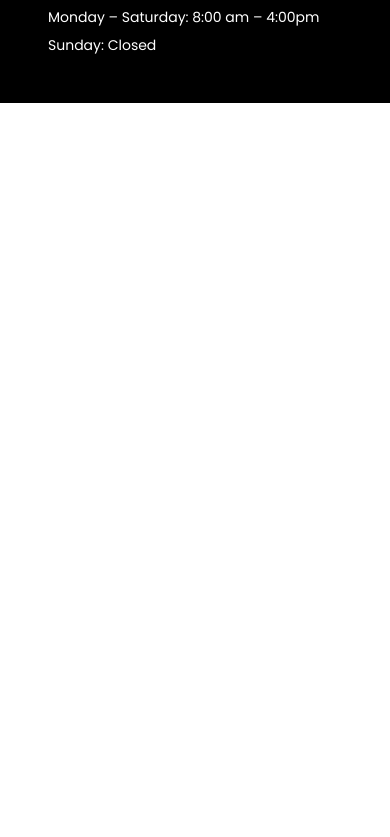
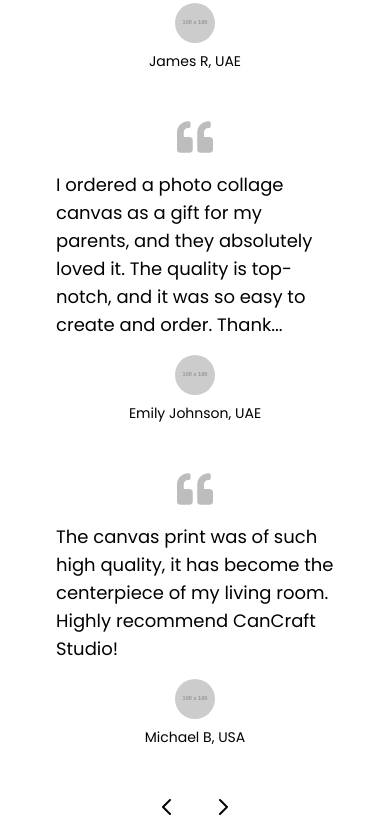
Before and after one commit to eldhopaulose/cancraft, a React (Vite) app: page / in a window 390 px wide. Shown: the part 7067-7904 px from the top of the page. Before the commit the page ends 7170 px from the top, so only its background shows below. Built offline with nearby package versions, Linux system fonts and the light colour scheme.

Commit message:
added testimonial

```diff
--- a/src/App.jsx
+++ b/src/App.jsx
@@ -17,9 +17,6 @@ function App() {
 
         <Nav />
 
-
-
-
         <Routes>
           <Route path='/' element={<Home />} />
           <Route path='/Crop' element={<Crop />} />
--- /dev/null
+++ b/src/components/Testimonial.jsx
@@ -0,0 +1,94 @@
+import React, { useEffect, useState } from 'react';
+import { FaQuoteLeft } from 'react-icons/fa';
+
+const testimonials = [
+  {
+    quote: "CanCraft Studio exceeded my expectations! The customer service was outstanding, and my custom canvas print turned out beautifully. It's the perfect addition to my living room, and I've received so many compliments on it.",
+    name: "Sarah L",
+    location: "UAE",
+    imgSrc: "https://placehold.co/100x100",
+  },
+  {
+    quote: "I was blown away by the quality of my canvas print from CanCraft Studio. The colors are so vibrant, and it looks amazing on my wall. The ordering process was so easy, and my print arrived quickly and in perfect condition. I'll definitely be ordering more.",
+    name: "James R",
+    location: "UAE",
+    imgSrc: "https://placehold.co/100x100",
+  },
+  {
+    quote: "I ordered a photo collage canvas as a gift for my parents, and they absolutely loved it. The quality is top-notch, and it was so easy to create and order. Thank you, CanCraft Studio, for making such a special gift possible!",
+    name: "Emily Johnson",
+    location: "UAE",
+    imgSrc: "https://placehold.co/100x100",
+  },
+  {
+    quote: "The canvas print was of such high quality, it has become the centerpiece of my living room. Highly recommend CanCraft Studio!",
+    name: "Michael B",
+    location: "USA",
+    imgSrc: "https://placehold.co/100x100",
+  },
+  {
+    quote: "My experience with CanCraft Studio was fantastic from start to finish. The print quality is amazing and the delivery was swift.",
+    name: "Anna K",
+    location: "UK",
+    imgSrc: "https://placehold.co/100x100",
+  },
+  {
+    quote: "Absolutely love the canvas prints! They make my home feel so much more personalized and welcoming.",
+    name: "Laura D",
+    location: "Canada",
+    imgSrc: "https://placehold.co/100x100",
+  },
+];
+
+const truncateText = (text, maxLength) => {
+  if (text.length <= maxLength) {
+    return text;
+  }
+  return text.substring(0, maxLength) + '...';
+};
+
+const Testimonial = () => {
+  const [currentIndex, setCurrentIndex] = useState(0);
+
+  useEffect(() => {
+    const interval = setInterval(() => {
+      setCurrentIndex((prevIndex) => (prevIndex + 1) % testimonials.length);
+    }, 3500);
+    return () => clearInterval(interval);
+  }, []);
+
+  return (
+    <div className="bg-white dark:bg-zinc-900 py-16 px-4">
+      <div className="max-w-7xl mx-auto text-center">
+        <h2 className="text-3xl font-extrabold text-zinc-900 dark:text-white">Testimonial</h2>
+        <p className="mt-4 text-lg text-zinc-600 dark:text-zinc-300">Hear what our customers have to say</p>
+      </div>
+      <div className="mt-10 max-w-7xl mx-auto grid grid-cols-1 md:grid-cols-3 gap-8">
+        {testimonials.slice(currentIndex, currentIndex + 3).map((testimonial, index) => (
+          <div className="flex flex-col items-center" key={index}>
+            <FaQuoteLeft className="text-4xl text-gray-400 dark:text-gray-600 mt-4" />
+            <p className="mt-4 text-lg text-zinc-600 dark:text-zinc-300">{truncateText(testimonial.quote, 160)}</p>
+            <img className="w-10 h-10 rounded-full mt-4" src={testimonial.imgSrc} alt={testimonial.name} />
+            <div className="mt-2 text-sm text-zinc-600 dark:text-zinc-300">
+              <p>{testimonial.name}, <span className="text-zinc-500 dark:text-zinc-400">{testimonial.location}</span></p>
+            </div>
+          </div>
+        ))}
+      </div>
+      <div className="mt-10 flex justify-center space-x-4">
+        <button className="w-10 h-10 bg-zinc-200 dark:bg-zinc-700 rounded-full flex items-center justify-center" onClick={() => setCurrentIndex((prevIndex) => (prevIndex - 1 + testimonials.length) % testimonials.length)}>
+          <svg className="w-6 h-6 text-zinc-600 dark:text-zinc-300" fill="none" stroke="currentColor" viewBox="0 0 24 24" xmlns="http://www.w3.org/2000/svg">
+            <path strokeLinecap="round" strokeLinejoin="round" strokeWidth="2" d="M15 19l-7-7 7-7"></path>
+          </svg>
+        </button>
+        <button className="w-10 h-10 bg-zinc-200 dark:bg-zinc-700 rounded-full flex items-center justify-center" onClick={() => setCurrentIndex((prevIndex) => (prevIndex + 1) % testimonials.length)}>
+          <svg className="w-6 h-6 text-zinc-600 dark:text-zinc-300" fill="none" stroke="currentColor" viewBox="0 0 24 24" xmlns="http://www.w3.org/2000/svg">
+            <path strokeLinecap="round" strokeLinejoin="round" strokeWidth="2" d="M9 5l7 7-7 7"></path>
+          </svg>
+        </button>
+      </div>
+    </div>
+  );
+};
+
+export default Testimonial;
--- a/src/pages/Home.jsx
+++ b/src/pages/Home.jsx
@@ -16,7 +16,7 @@ import { Link } from "react-router-dom"
 import { FaFacebookF, FaInstagram, FaTiktok, FaTwitter, FaWhatsapp, FaYoutube } from "react-icons/fa"
 import { Button, Input } from "@material-tailwind/react"
 import { IoMdSend } from "react-icons/io"
-
+import Testimonial from "../components/Testimonial"
 
 
 const imageLinks = [
@@ -158,9 +158,9 @@ function Home() {
                     <ImageCard />
 
                 </div>
+                <Testimonial />
             </div>
             <div className=" row-start-8  bg-black flex flex-wrap text-white p-10 md:justify-center lg:justify-center sm:justify-start">
-
                 <div className="md:p-10 lg:p-10 p-2">
                     <h4 className="text-xl p-2">Contact Us</h4>
                     <p className="text-sm p-2">If you have any question, please contact <span className="block mt-2">us at support@cancraftstudio.com</span></p>
```
Also changed, not shown: 1 other file (tests, documents, lock files or other folders).
